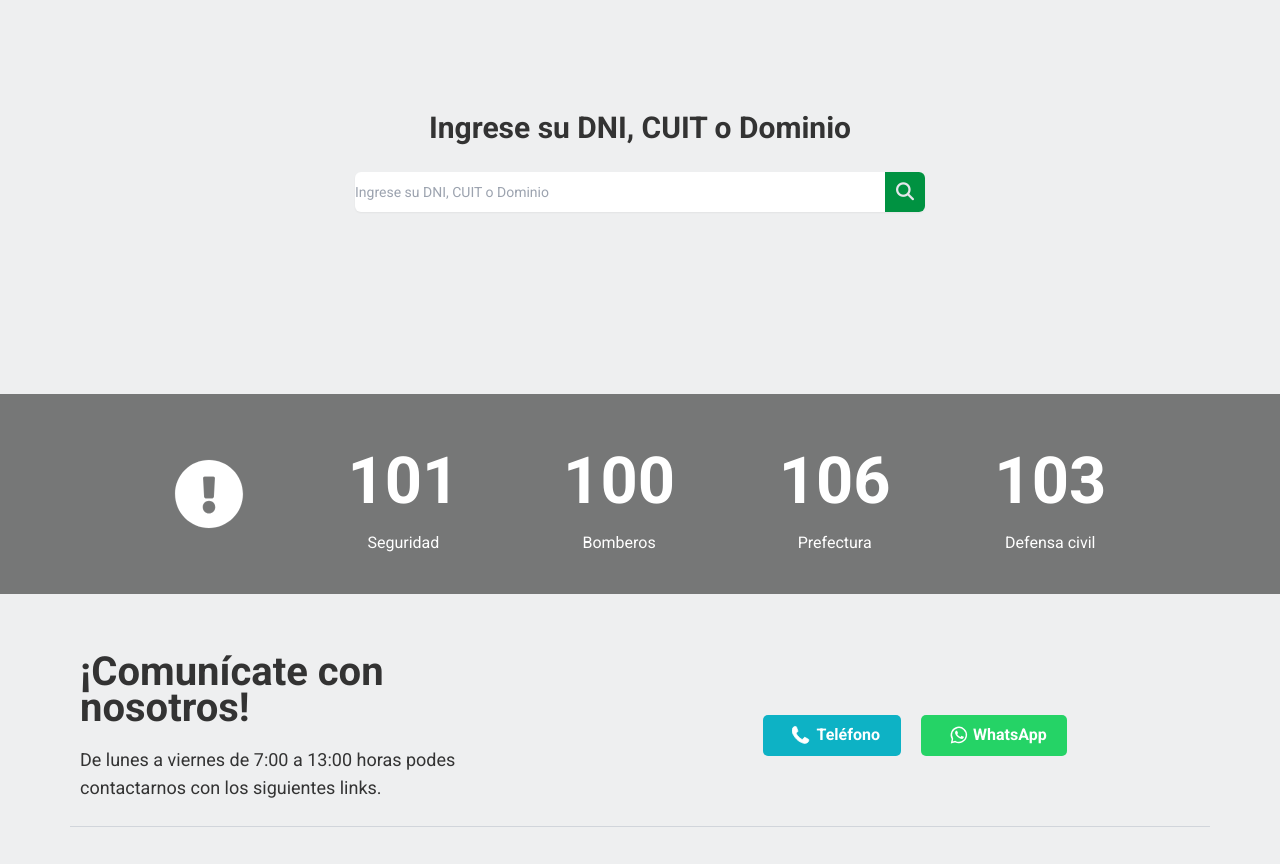
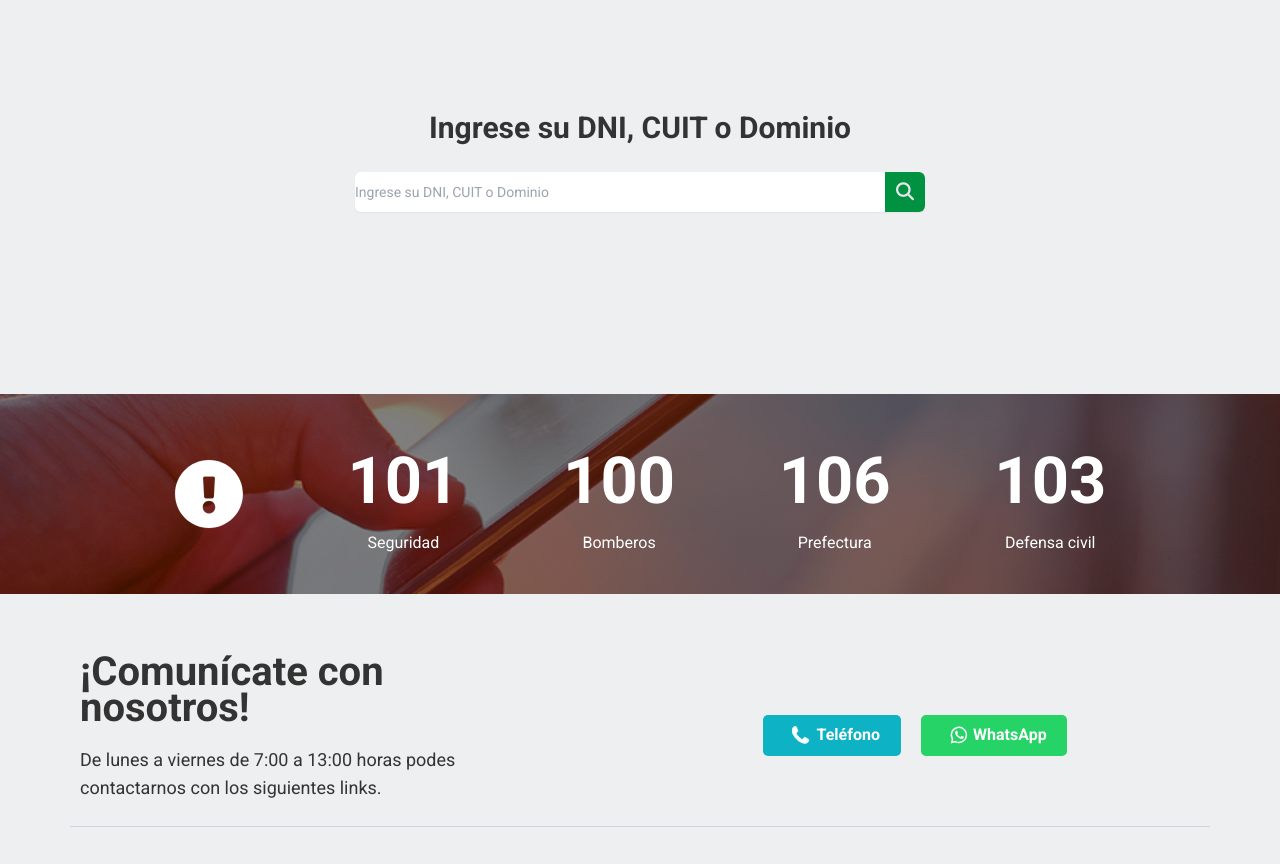
Before and after one commit to KannemannA/mun, an Astro site: page / in a window 1280 px wide. Shown: the part 219-1083 px from the top of the page. Built offline with nearby package versions, Linux system fonts and the light colour scheme; Astro itself is replaced by a stand-in of ours.

Commit message:
fix img2

```diff
--- a/src/sections/Footer.astro
+++ b/src/sections/Footer.astro
@@ -6,7 +6,7 @@ import bgFooter from "../assets/img/llamada2.jpg"
 ---
 
 <footer class="w-screen">
-    <section class="bg-cover bg-no-repeat min-h-[640px] md:min-h-[150px] lg:min-h-[200px] relative" style={`background-image: url(${bgFooter}); background-attachment: fixed; background-position: center right;`}>
+    <section class="bg-cover bg-no-repeat min-h-[640px] md:min-h-[150px] lg:min-h-[200px] relative" style={`background-image: url(${bgFooter.src}); background-attachment: fixed; background-position: center right;`}>
         <div class="absolute inset-0 bg-black opacity-50"></div>
         <div class="absolute inset-0 flex flex-col md:flex-row items-center w-full h-full text-[50px] lg:text-[65px] text-white font-bold text-center justify-evenly max-w-[1140px] mx-auto">
             <img src={imgFooter.src} class="size-[70px]">
```
